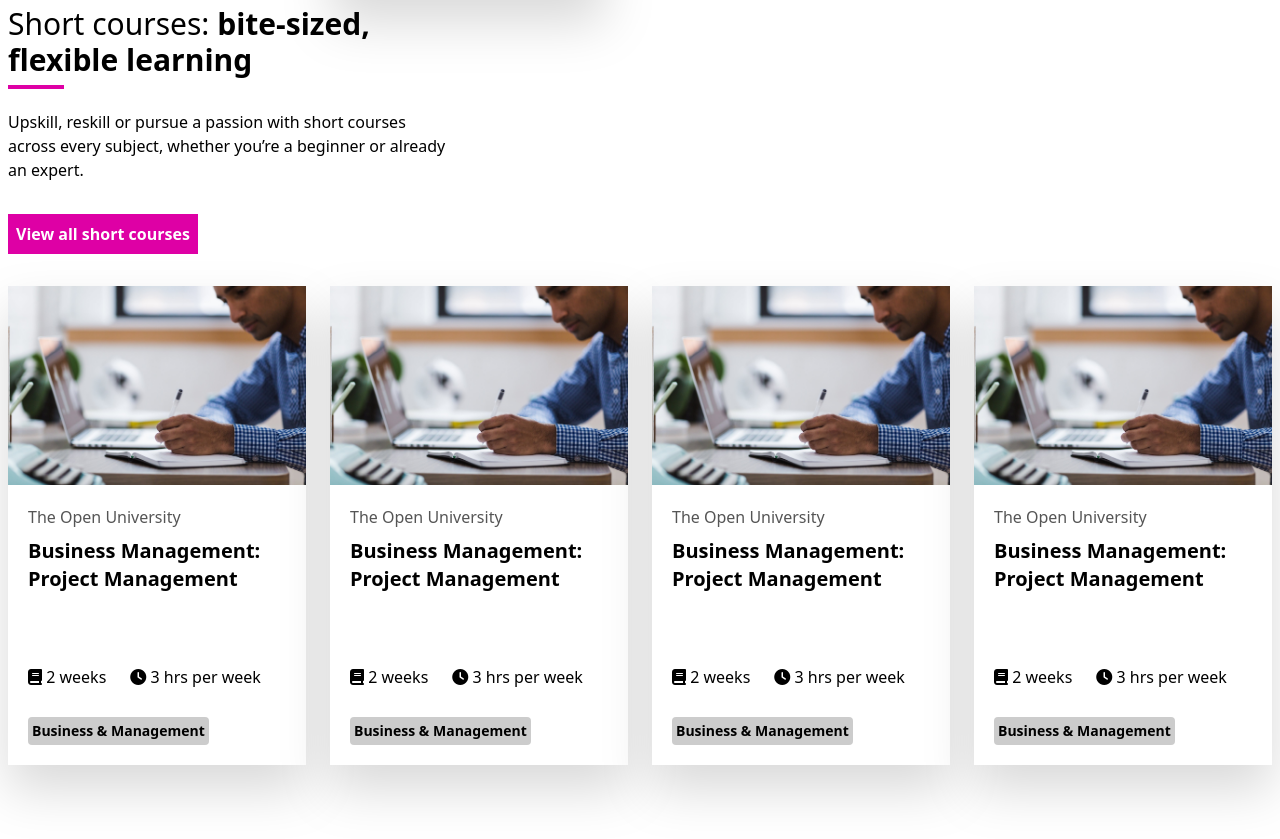
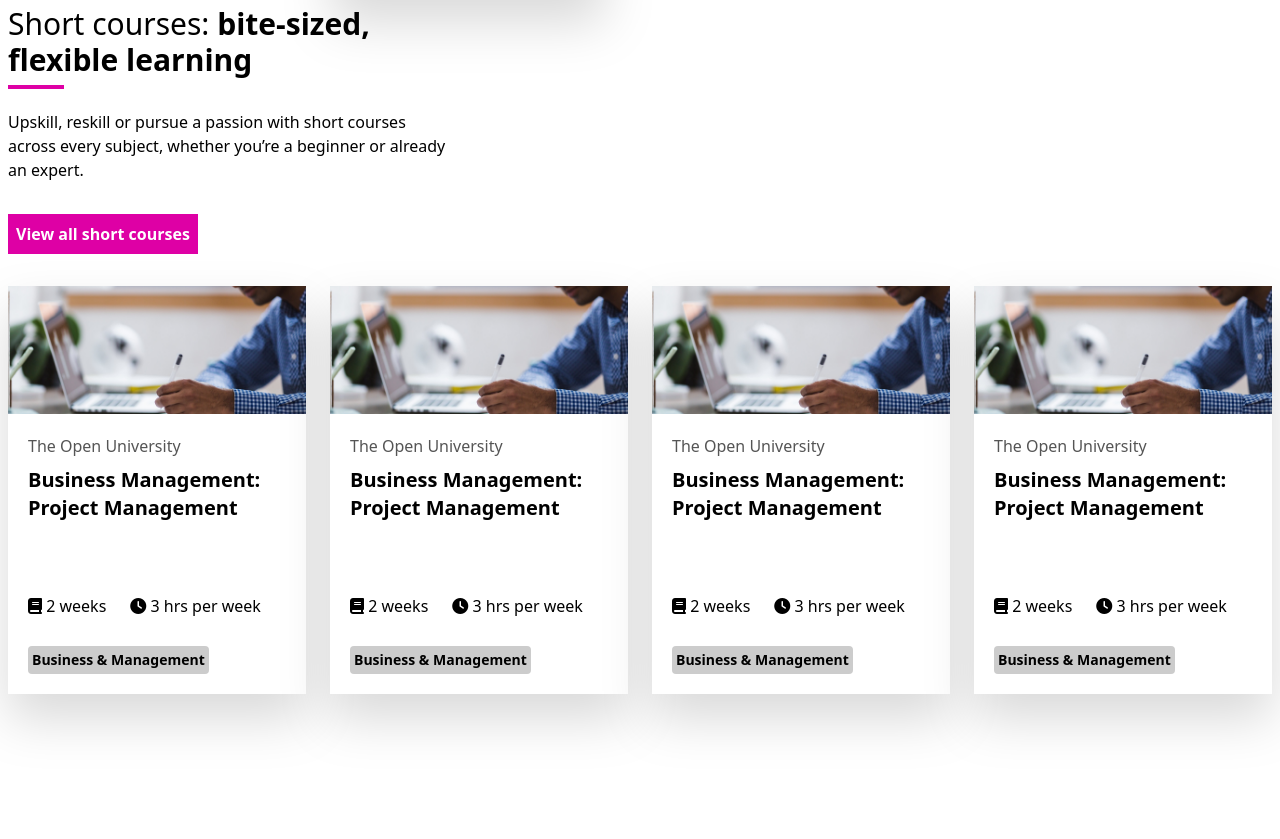
Before and after one commit to deividcuello/tailwind-clone-website, a website: page dist/index.html in a window 1280 px wide. Shown: the part 1801-2640 px from the top of the page. Drawn offline with Linux system fonts and the light colour scheme.

Commit message:
first commit

```diff
--- a/dist/index.html
+++ b/dist/index.html
@@ -161,8 +161,8 @@
       </div>
       <div class="grid grid-cols-1 sm:grid-cols-2 md:grid-cols-4 gap-6 mt-[2rem]">
         <div class="flex flex-col bg-white drop-shadow-2xl cursor-pointer hover:bg-lightGray">
-          <div>
-            <img src="./assets/student.jpg">
+          <div class="max-h-32 overflow-hidden">
+            <img src="./assets/student.jpg" class="w-full h-full object-cover">
           </div>
           <div class="flex flex-col gap-2 p-5">
             <span class="text-gray inline-block">The Open University</span>
@@ -177,8 +177,8 @@
           </div>
         </div>
         <div class="flex flex-col bg-white drop-shadow-2xl cursor-pointer hover:bg-lightGray">
-          <div>
-            <img src="./assets/student.jpg">
+          <div class="max-h-32 overflow-hidden">
+            <img src="./assets/student.jpg" class="w-full h-full object-cover">
           </div>
           <div class="flex flex-col gap-2 p-5">
             <span class="text-gray inline-block">The Open University</span>
@@ -193,8 +193,8 @@
           </div>
         </div>
         <div class="flex flex-col bg-white drop-shadow-2xl cursor-pointer hover:bg-lightGray">
-          <div>
-            <img src="./assets/student.jpg">
+          <div class="max-h-32 overflow-hidden">
+            <img src="./assets/student.jpg" class="w-full h-full object-cover">
           </div>
           <div class="flex flex-col gap-2 p-5">
             <span class="text-gray inline-block">The Open University</span>
@@ -209,8 +209,8 @@
           </div>
         </div>
         <div class="flex flex-col bg-white drop-shadow-2xl cursor-pointer hover:bg-lightGray">
-          <div>
-            <img src="./assets/student.jpg">
+          <div class="max-h-32 overflow-hidden">
+            <img src="./assets/student.jpg" class="w-full h-full object-cover">
           </div>
           <div class="flex flex-col gap-2 p-5">
             <span class="text-gray inline-block">The Open University</span>
```
Also changed, not shown: dist/output.css.
